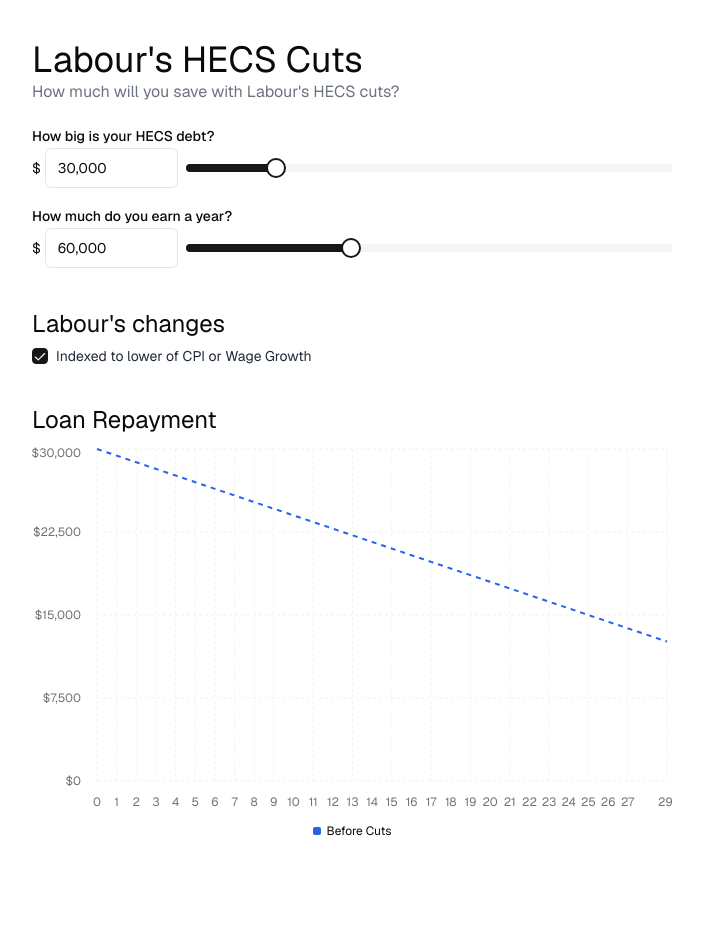
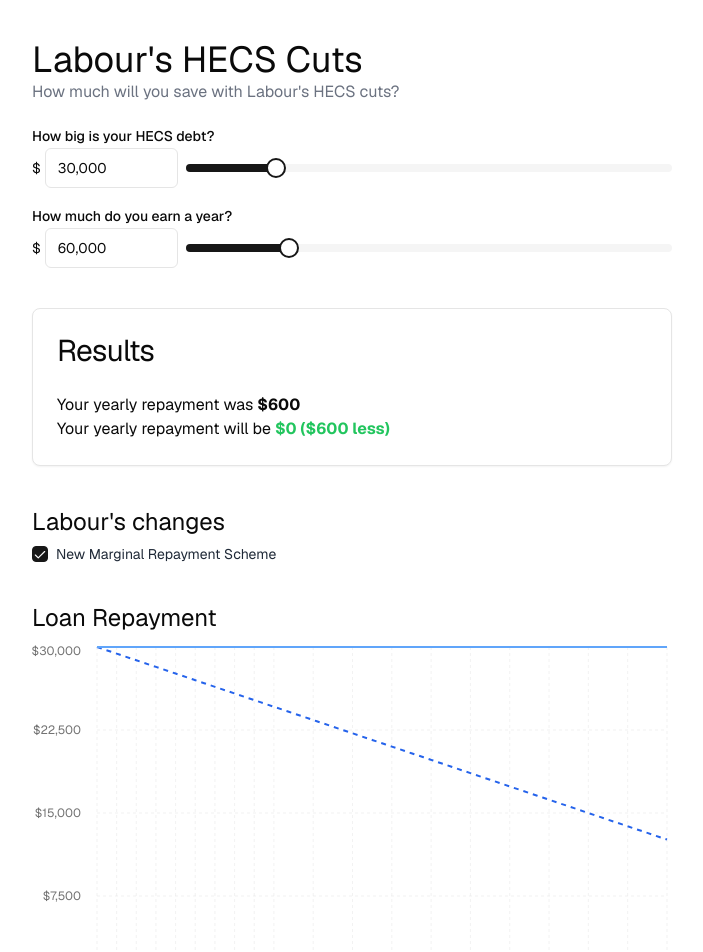
Before and after one commit to DanielTMolloy919/hecs-cuts, a Next.js app: page / in a window 1280 px wide. Shown: the top 952 px of the page, without its empty margins (288-991 px from the left). Built offline with nearby package versions, Linux system fonts and the light colour scheme.

Commit message:
feat: new repayment rate

```diff
--- a/src/app/calculator.tsx
+++ b/src/app/calculator.tsx
@@ -2,6 +2,8 @@
 
 import { useState, useDeferredValue } from "react";
 import { Line, LineChart, CartesianGrid, XAxis, YAxis } from "recharts";
+import { Card, CardContent, CardHeader, CardTitle } from "~/components/ui/card";
+
 import {
   type ChartConfig,
   ChartContainer,
@@ -14,15 +16,11 @@
 import { Input } from "~/components/ui/input";
 import { Label } from "~/components/ui/label";
 import { Slider } from "~/components/ui/slider";
-import {
-  calculateRepayment,
-  fy2024,
-  RepaymentBand,
-  RepaymentScheme,
-} from "./data";
+import { yearlyRepaymentOld, yearlyRepaymentNew } from "./data";
+import { cn } from "~/lib/utils";
 
 const MAX_HECS_DEBT = 174998;
-const MAX_SALARY = 180000;
+const MAX_SALARY = 300000;
 
 const chartConfig = {
   before: {
@@ -35,38 +33,45 @@
   },
 } satisfies ChartConfig;
 
-function repaymentData(
-  income: number,
-  scheme: RepaymentScheme,
-  initialLoan: number,
-) {
+function repaymentData(income: number, initialLoan: number) {
   // Validate inputs
   if (income <= 0 || initialLoan <= 0) {
     return Array(30)
       .fill(0)
-      .map((_, year) => ({ year, before: initialLoan }));
+      .map((_, year) => ({ year, before: initialLoan, after: initialLoan }));
   }
 
   const data = [];
-  let remainingLoan = initialLoan;
-  const yearlyRepayment = calculateRepayment(income, scheme);
+  let remainingLoanBefore = initialLoan;
+  let remainingLoanAfter = initialLoan;
+  const oldRepayment = yearlyRepaymentOld(income);
+  const newRepayment = yearlyRepaymentNew(income);
 
   // If no repayment is being made, show flat line
-  if (yearlyRepayment === 0) {
+  if (oldRepayment === 0 && newRepayment === 0) {
     return Array(30)
       .fill(0)
-      .map((_, year) => ({ year, before: initialLoan }));
+      .map((_, year) => ({ year, before: initialLoan, after: initialLoan }));
   }
 
   // Calculate until loan is paid off or 30 years reached
-  for (let year = 0; year < 30 && remainingLoan > 0; year++) {
-    data.push({ year, before: remainingLoan });
-    remainingLoan = Math.max(0, remainingLoan - yearlyRepayment);
+  for (
+    let year = 0;
+    year < 30 && (remainingLoanBefore > 0 || remainingLoanAfter > 0);
+    year++
+  ) {
+    data.push({
+      year,
+      before: Math.max(0, remainingLoanBefore),
+      after: Math.max(0, remainingLoanAfter),
+    });
+    remainingLoanBefore = Math.max(0, remainingLoanBefore - oldRepayment);
+    remainingLoanAfter = Math.max(0, remainingLoanAfter - newRepayment);
   }
 
-  // Add final zero if loan is paid off
-  if (remainingLoan === 0) {
-    data.push({ year: data.length, before: 0 });
+  // Add final zero if both loans are paid off
+  if (remainingLoanBefore === 0 && remainingLoanAfter === 0) {
+    data.push({ year: data.length, before: 0, after: 0 });
   }
 
   return data;
@@ -74,16 +79,11 @@
 
 type LoanRepaymentChartProps = {
   income: number;
-  scheme: RepaymentScheme;
   initialLoan: number;
 };
 
-function LoanRepaymentChart({
-  income,
-  scheme,
-  initialLoan,
-}: LoanRepaymentChartProps) {
-  const data = repaymentData(income, scheme, initialLoan);
+function LoanRepaymentChart({ income, initialLoan }: LoanRepaymentChartProps) {
+  const data = repaymentData(income, initialLoan);
 
   return (
     <ChartContainer config={chartConfig} className="min-h-[400px] w-full">
@@ -110,6 +110,13 @@
           strokeWidth={2}
           dot={false}
           strokeDasharray="5 5"
+        />
+        <Line
+          type="monotone"
+          dataKey="after"
+          stroke="var(--color-after)"
+          strokeWidth={2}
+          dot={false}
         />
       </LineChart>
     </ChartContainer>
@@ -173,6 +180,12 @@
 
   const deferredSalary = useDeferredValue(salary);
 
+  const oldRepayment = yearlyRepaymentOld(deferredSalary);
+  const newRepayment = yearlyRepaymentNew(deferredSalary);
+
+  const repaymentDifference = Math.abs(oldRepayment - newRepayment);
+  const differenceDirection = oldRepayment > newRepayment ? "less" : "more";
+
   return (
     <div>
       <div className="flex flex-col gap-4">
@@ -192,30 +205,52 @@
         />
       </div>
       <div className="pt-10" />
+      <Card>
+        <CardHeader>
+          <CardTitle className="text-3xl font-normal">Results</CardTitle>
+        </CardHeader>
+        <CardContent>
+          <p>
+            Your yearly repayment was{" "}
+            <span className={cn("font-bold")}>
+              ${oldRepayment.toLocaleString()}
+            </span>
+          </p>
+          <p>
+            Your yearly repayment will be{" "}
+            <span
+              className={cn(
+                "font-bold",
+                oldRepayment < newRepayment ? "text-red-500" : "text-green-500",
+              )}
+            >
+              ${newRepayment.toLocaleString()} ($
+              {repaymentDifference.toLocaleString()} {differenceDirection})
+            </span>
+          </p>
+        </CardContent>
+      </Card>
+      <div className="pt-10" />
       <div className="flex flex-col gap-2">
         <h2 className="text-2xl">Labour&apos;s changes</h2>
         <div className="flex items-center space-x-2">
           <Checkbox
-            id="wage_indexation"
+            id="new_repayment_scheme"
             checked={wageIndexation}
             onCheckedChange={(checked) => setWageIndexation(checked as boolean)}
           />
           <label
-            htmlFor="wage_indexation"
+            htmlFor="new_repayment_scheme"
             className="text-sm leading-none text-gray-800 peer-disabled:cursor-not-allowed peer-disabled:opacity-70"
           >
-            Indexed to lower of CPI or Wage Growth
+            New Marginal Repayment Scheme
           </label>
         </div>
       </div>
       <div className="pt-10" />
       <div className="flex flex-col gap-2">
         <h2 className="text-2xl">Loan Repayment</h2>
-        <LoanRepaymentChart
-          income={deferredSalary}
-          scheme={fy2024}
-          initialLoan={hecsDebt}
-        />
+        <LoanRepaymentChart income={deferredSalary} initialLoan={hecsDebt} />
       </div>
       <div className="h-32" />
     </div>
--- a/src/app/data.ts
+++ b/src/app/data.ts
@@ -1,19 +1,34 @@
+export function yearlyRepaymentNew(income: number) {
+  // Handle invalid inputs
+  if (typeof income !== "number" || isNaN(income) || income <= 0) {
+    return 0;
+  }
+
+  if (income <= 67000) {
+    return 0;
+  }
+
+  if (income <= 124999) {
+    return (income - 67000) * 0.15;
+  }
+
+  return 8700 + (income - 125000) * 0.17;
+}
+
 export type RepaymentBand = {
   minIncome: number;
   maxIncome: number | null; // null for the highest band
   rate: number; // Percentage as decimal
 };
 
-export type RepaymentScheme = RepaymentBand[];
-
-export function calculateRepayment(income: number, scheme: RepaymentScheme) {
+export function yearlyRepaymentOld(income: number) {
   // Handle invalid inputs
-  if (typeof income !== 'number' || isNaN(income) || income <= 0) {
+  if (typeof income !== "number" || isNaN(income) || income <= 0) {
     return 0;
   }
 
   // Sort the scheme by minIncome to ensure correct processing
-  const sortedScheme = [...scheme].sort((a, b) => a.minIncome - b.minIncome);
+  const sortedScheme = [...fy2024].sort((a, b) => a.minIncome - b.minIncome);
 
   for (const band of sortedScheme) {
     if (
@@ -26,7 +41,7 @@
   return 0;
 }
 
-export const fy2024: RepaymentScheme = [
+export const fy2024: RepaymentBand[] = [
   { minIncome: 0, maxIncome: 54434, rate: 0 },
   { minIncome: 54435, maxIncome: 62850, rate: 0.01 },
   { minIncome: 62851, maxIncome: 66620, rate: 0.02 },
```
Also changed, not shown: src/app/layout.tsx (line endings or trailing spaces).
